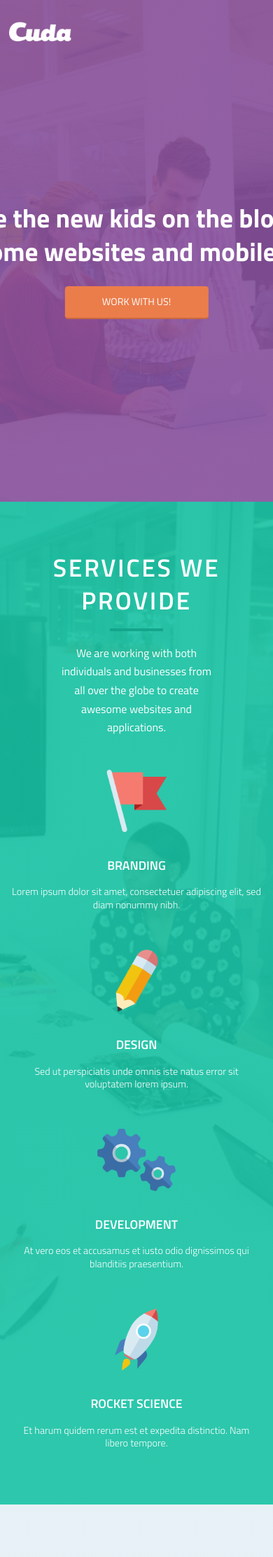
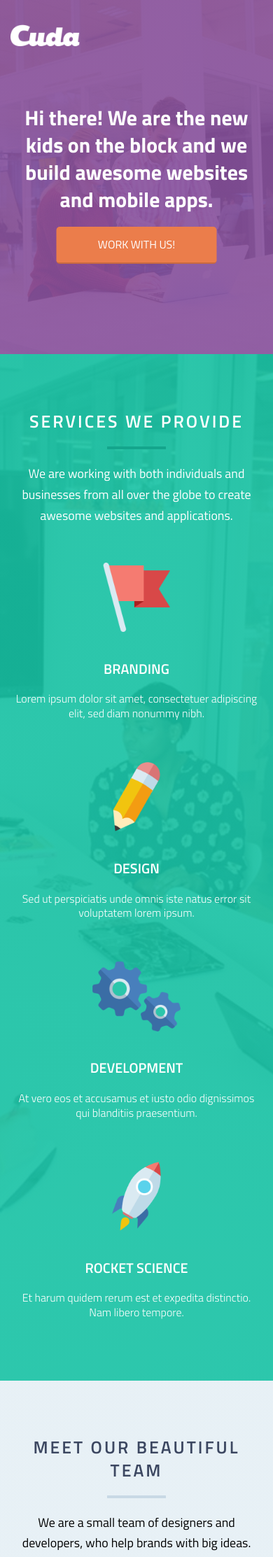
Before and after one commit to bpinazmul18/CUDA, a PHP site: page / in a window 390 px wide; the page is wider, and only the part inside the window is pictured. Shown: the top 2225 px of that part at 70% size. Run offline with PHP 8.4, Linux system fonts and the light colour scheme; some libraries are stand-ins or nearby versions.

Commit message:
responsive without popup menu

```diff
--- a/resoursces/css/responsive.css
+++ b/resoursces/css/responsive.css
@@ -1,6 +1,10 @@
 @media only screen and (max-width: 1024px){
     .row{
         margin: 0 1.5rem;
+    }
+
+    .hero-text-box{
+        width: 90%;
     }
 
     .main-nav{
@@ -28,3 +32,61 @@
         margin-left: 0;
     }
 }
+
+@media only screen and (max-width: 980px){
+    .span_1_of_4{
+        width: 48.2%;
+    }
+
+    .span_1_of_4:nth-child(4){
+        margin-left: 0;
+    }
+
+    html{
+        font-size: 62.2%;
+    }
+}
+
+@media only screen and (max-width: 768px){
+    .little-description{
+        width: 100%;
+        margin-left: 0;
+    }
+
+    h1{
+        font-size: 3.5rem;
+    }
+
+    h2{
+        font-size: 3rem;
+    }
+
+    h3{
+        font-size: 2rem;
+    }
+}
+
+@media only screen and (max-width: 480px){
+    header{
+        height: 60vh;
+    }
+    .span_1_of_4 {
+        width: 100%;
+    }
+
+    .testimonial .row .col{
+        margin-top: 2rem;
+    }
+
+    h1{
+        font-size: 3rem;
+    }
+
+    h2{
+        font-size: 2.5rem;
+    }
+
+    h3{
+        font-size: 2rem;
+    }
+}
--- a/resoursces/css/style.css
+++ b/resoursces/css/style.css
@@ -182,7 +182,7 @@ header{
     background: rgba(135, 80, 156, .9);
     padding: 1rem;
     box-shadow: 0 0.2rem 0 rgba(255, 255, 255, 0.6);
-    z-index: 99999999;
+    z-index: 9999;
 }
 
 .sticky .logo{
@@ -402,7 +402,7 @@ svg.ui-ux circle{
 
 .portfolio-image{
     width: 100%;
-    height: 30rem;
+    height: auto;
 }
 
 .portfolio-section .col:nth-child(3){
```
